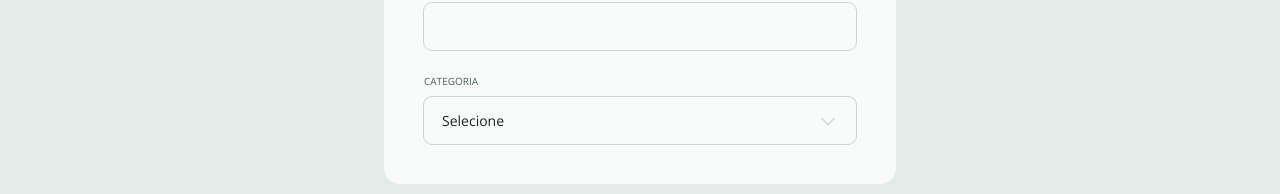
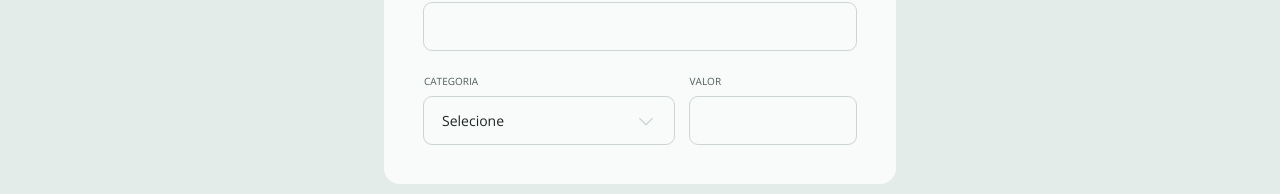
Before and after one commit to Matheus-AlvesCS/refund-interface, a React (Vite) app: page / in a window 1280 px wide. Shown: the part 252-446 px from the top of the page. Built offline with nearby package versions, Linux system fonts and the light colour scheme.

Commit message:
feat(refund): add amount Input

```diff
--- a/src/components/Input.tsx
+++ b/src/components/Input.tsx
@@ -2,9 +2,11 @@ type Props = React.ComponentProps<"input"> & {
   legend?: string
 }
 
-export function Input({ legend, type = "text", ...rest }: Props) {
+export function Input({ legend, type = "text", className, ...rest }: Props) {
   return (
-    <div className="flex flex-1 flex-col max-h-17.5 text-gray-200 focus-within:text-green-100 focus-within:[&_legend]:font-bold">
+    <div
+      className={`flex flex-1 flex-col max-h-17.5 text-gray-200 focus-within:text-green-100 focus-within:[&_legend]:font-bold ${className ?? ""}`}
+    >
       {legend && (
         <legend className="text-xxs text-inherit uppercase mb-2">
           {legend}
--- a/src/components/Select.tsx
+++ b/src/components/Select.tsx
@@ -2,9 +2,17 @@ type Props = React.ComponentProps<"select"> & {
   legend?: string
 }
 
-export function Select({ legend, children, value = "", ...rest }: Props) {
+export function Select({
+  legend,
+  children,
+  className,
+  value = "",
+  ...rest
+}: Props) {
   return (
-    <div className="flex flex-1 flex-col max-h-17.5 text-gray-200 focus-within:text-green-100 focus-within:[&_legend]:font-bold">
+    <div
+      className={`flex flex-1 flex-col max-h-17.5 text-gray-200 focus-within:text-green-100 focus-within:[&_legend]:font-bold ${className ?? ""}`}
+    >
       {legend && (
         <legend className="text-xxs text-inherit uppercase mb-2">
           {legend}
--- a/src/pages/Refund.tsx
+++ b/src/pages/Refund.tsx
@@ -21,12 +21,13 @@ export function Refund() {
 
       <Input required legend="Nome da solicitação" />
 
-      <div>
+      <div className="flex gap-4">
         <Select
           required
           legend="Categoria"
           value={category}
           onChange={(e) => setCategory(e.target.value)}
+          className="basis-[60%] min-w-0"
         >
           {CATEGORIES_KEYS.map((category) => (
             <option value={category} key={category}>
@@ -34,6 +35,8 @@ export function Refund() {
             </option>
           ))}
         </Select>
+
+        <Input required legend="Valor" className="basis-[40%] min-w-0" />
       </div>
     </form>
   )
```
